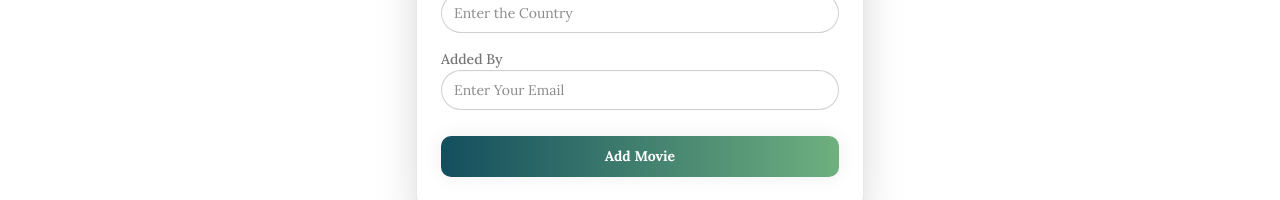
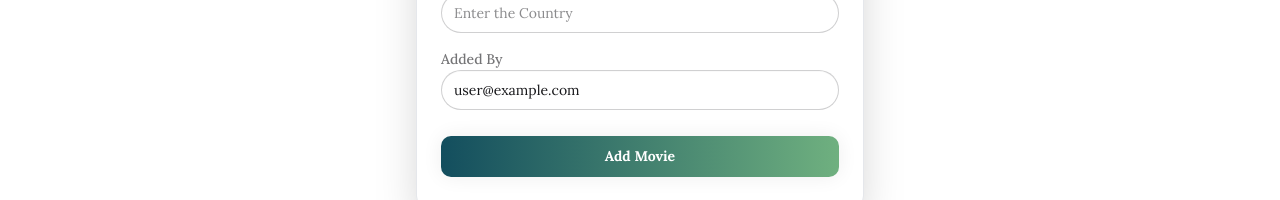
Before and after one commit to Tabassum-Afrin45/movie-masterPro-client, a React app: page /add-movie in a window 1280 px wide. Shown: the part 1194-1394 px from the top of the page. Built offline with nearby package versions, Linux system fonts and the light colour scheme; no server answers; sample sign-in values are in the browser's storage; the HTML template or start-up script is replaced by a standard one.

Commit message:
Fixed some minor error

```diff
--- a/src/Pages/AddMovie/AddMovie.jsx
+++ b/src/Pages/AddMovie/AddMovie.jsx
@@ -185,12 +185,12 @@ const AddMovie = () => {
           </div>
                   {/* Added By */}
           <div>
-            <label id="FrmEmail" className="label font-medium">Added By</label>
+            <label className="label font-medium">Added By</label>
             <input
               type="email"
-              id="FrmEmail"
               name="addedBy"
-              autocomplete="email"
+              value={user?.email || ""}
+               readOnly
               required
               className="input w-full rounded-full focus:border-0 focus:outline-gray-200"
               placeholder="Enter Your Email"
--- a/src/Pages/AllMovies/AllMovies.jsx
+++ b/src/Pages/AllMovies/AllMovies.jsx
@@ -13,7 +13,7 @@ const AllMovies=()=> {
 
   return (
     <div>
-      <h2 className="text-2xl md:text-3xl font-bold text-center my-6">All Movies</h2>
+      <h2 className="text-2xl md:text-3xl font-bold text-center my-6 text-green-800">All Movies</h2>
 
       <div className="grid gap-6 grid-cols-1 md:grid-cols-2 lg:grid-cols-3">
         {movies.map(movie => (
--- a/src/Pages/UpdateMovie/UpdateMovie.jsx
+++ b/src/Pages/UpdateMovie/UpdateMovie.jsx
@@ -1,6 +1,5 @@
 import toast from "react-hot-toast";
 import { useLoaderData } from "react-router";
-import Swal from "sweetalert2";
 
 const UpdateMovie = () => {
   const data = useLoaderData();
--- a/src/router/routes.jsx
+++ b/src/router/routes.jsx
@@ -68,6 +68,7 @@ export const router = createBrowserRouter([
             <UpdateMovie />
           </PrivateRoute>
         ),
+        loader:({params})=>fetch(`http://localhost:3000/movies/${params.id}`)
    },
       {
         path: "/auth/login",
```
Also changed, not shown: src/components/MovieCard.jsx (+0 -13 lines).
